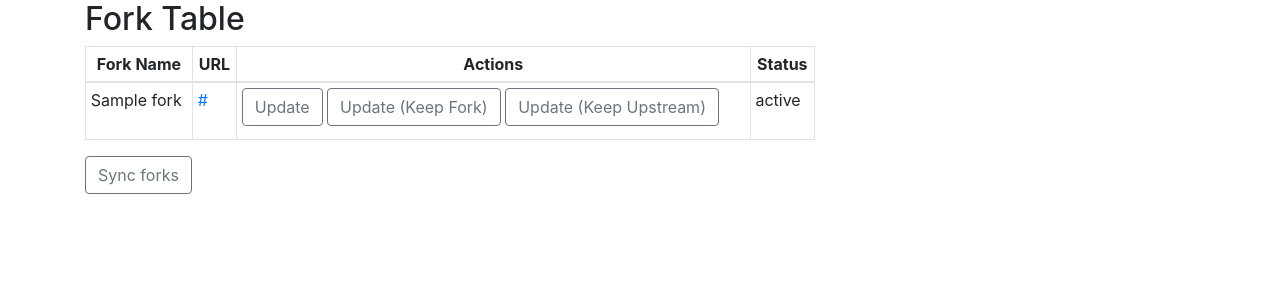
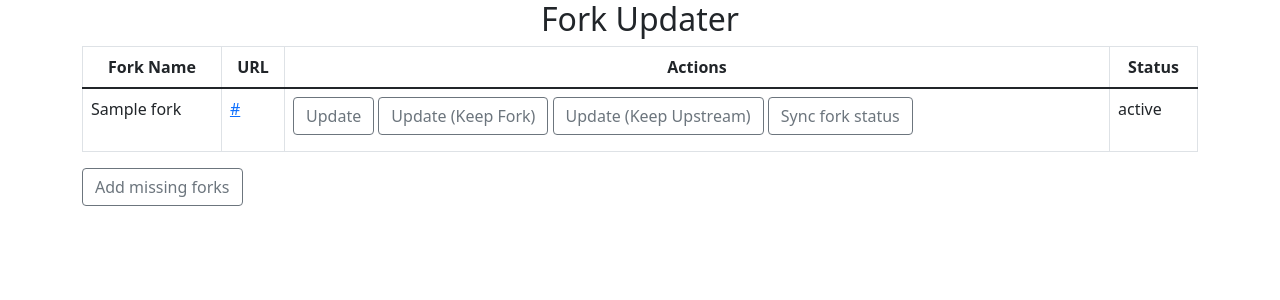
Before and after one commit to WhiteJaeger/fork-updater, a Flask app: template templates/home.html in a window 1280 px wide. Shown: the top 300 px of the page. Run offline with Flask 2, Linux system fonts and the light colour scheme; the template is opened without the code that fills it: most values are stand-ins (such as "Sample title", 1, 10 or a date in 2020); some libraries are stand-ins or nearby versions.

Commit message:
prettier html, bootstrap 5

```diff
--- a/templates/home.html
+++ b/templates/home.html
@@ -6,29 +6,22 @@
     <meta charset="utf-8">
     <meta name="viewport" content="width=device-width, initial-scale=1, shrink-to-fit=no">
 
-    <!-- Bootstrap CSS -->
-    <link rel="stylesheet" href="https://maxcdn.bootstrapcdn.com/bootstrap/4.0.0/css/bootstrap.min.css"
-          integrity="sha384-Gn5384xqQ1aoWXA+058RXPxPg6fy4IWvTNh0E263XmFcJlSAwiGgFAW/dAiS6JXm" crossorigin="anonymous">
-
+    <link href="https://cdn.jsdelivr.net/npm/bootstrap@5.1.3/dist/css/bootstrap.min.css" rel="stylesheet"
+          integrity="sha384-1BmE4kWBq78iYhFldvKuhfTAU6auU8tT94WrHftjDbrCEXSU1oBoqyl2QvZ6jIW3" crossorigin="anonymous">
     <link rel="stylesheet" type="text/css" href="{{ url_for('static', filename='css/main.css') }}">
 
     <link rel="shortcut icon" href="#">
 
     <script defer type="text/javascript" src="{{ url_for('static', filename='js/main.js') }}"></script>
 
-    <title>Home</title>
+    <title>Fork Updater</title>
 </head>
 <body>
 
+<div class="container-md">
+    <h2 class="text-center">Fork Updater</h2>
 
-<main role="main" class="container">
-    <div class="row">
-        <div class="col-md-8">
-            <div class="container-md">
-
-                <h2>Fork Table</h2>
-
-                <table id="fork-table-main" class="table table-bordered table-sm">
+    <table id="fork-table-main" class="table table-bordered">
         <thead>
             <tr>
                 <th scope="col" class="text-center">Fork Name</th>
@@ -37,6 +30,7 @@
                 <th scope="col" class="text-center">Status</th>
             </tr>
         </thead>
+
         <tbody id="fork-table">
             {% for forkName, forkData in forks.items() %}
                 <tr id="{{ forkData['url'] }}" class="fork-row">
@@ -44,20 +38,20 @@
                     <td><a href="{{ forkData['url'] }}" target="_blank">{{ forkData['url'] }}</a></td>
                     <td>
                         <input class="btn btn-outline-secondary mb-2" id="update" type="submit" value="Update">
-                                    <input class="btn btn-outline-secondary mb-2" id="update-keep-fork" type="submit" value="Update (Keep Fork)">
-                                    <input class="btn btn-outline-secondary mb-2" id="update-keep-upstream" type="submit" value="Update (Keep Upstream)">
+                        <input class="btn btn-outline-secondary mb-2" id="update-keep-fork" type="submit"
+                               value="Update (Keep Fork)">
+                        <input class="btn btn-outline-secondary mb-2" id="update-keep-upstream" type="submit"
+                               value="Update (Keep Upstream)">
+                        <input class="btn btn-outline-secondary mb-2" id="sync-fork-status" type="submit"
+                               value="Sync fork status">
                     </td>
                     <td class="fork-status">{{ forkData['status'] }}</td>
                 </tr>
             {% endfor %}
         </tbody>
     </table>
-                <input class="btn btn-outline-secondary mb-2" id="sync-forks" type="submit" value="Sync forks">
+    <input class="btn btn-outline-secondary mb-2" id="sync-forks" type="submit" value="Add missing forks">
 </div>
-        </div>
-    </div>
-
-</main>
 
 <div class="modal"></div>
 
```
Lines whose indentation alone changed are shown as unchanged.
